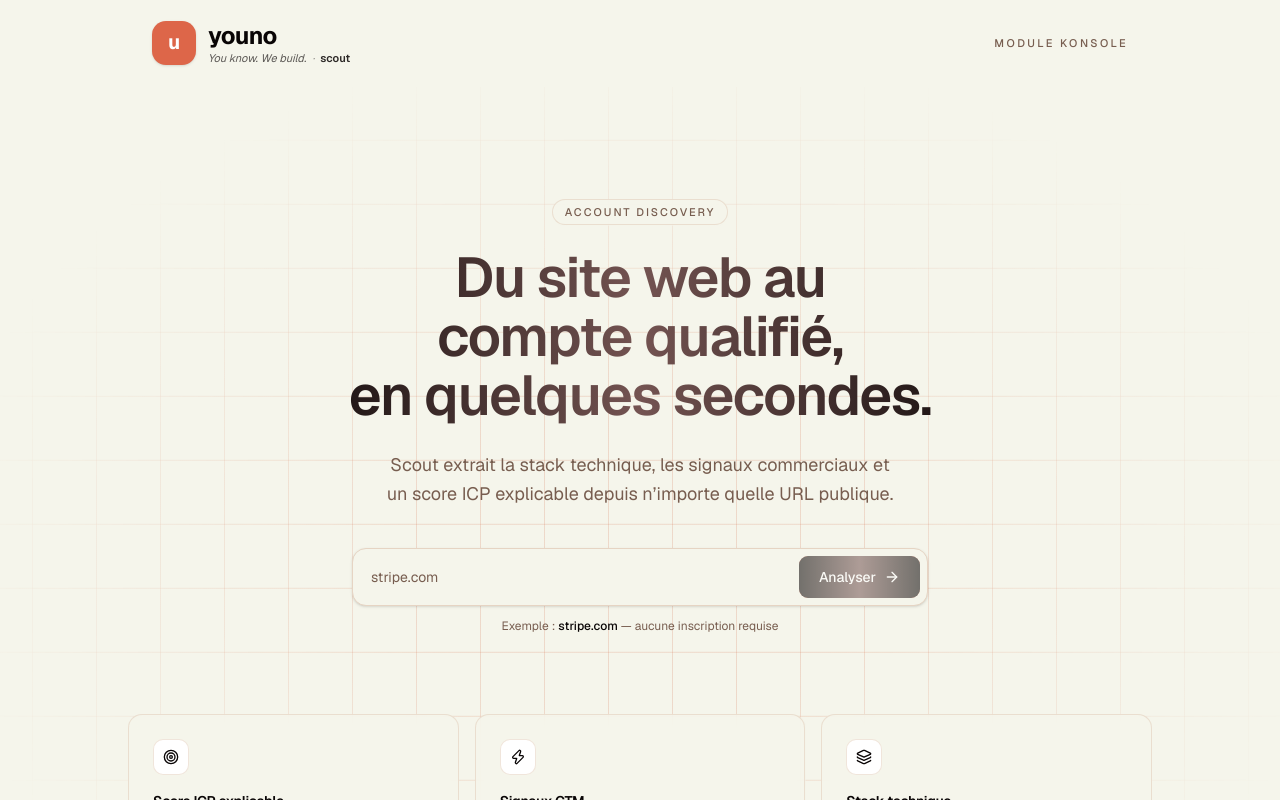
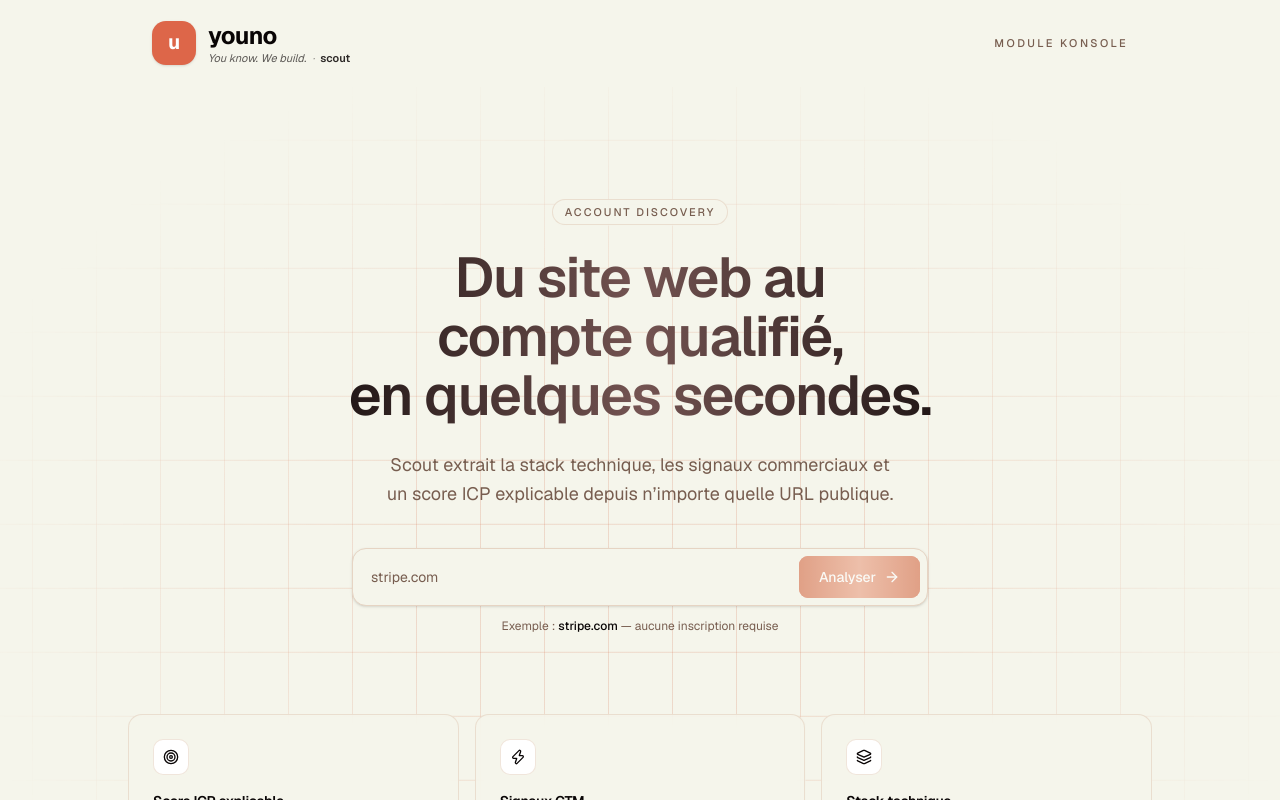
Before and after one commit to HamzaNADIFI07/Youno-Scout, a Next.js app: page / in a window 1280 px wide. Shown: the top 800 px of the page. Built offline with nearby package versions, Linux system fonts and the light colour scheme.

Commit message:
style: bring back orange gradient on CTA with 3-stop symmetric pattern

```diff
--- a/src/app/globals.css
+++ b/src/app/globals.css
@@ -145,14 +145,14 @@
 }
 
 .btn-scout {
-  background-image: linear-gradient(90deg, #090505 0%, #745452 50%, #090505 100%);
+  background-image: linear-gradient(90deg, #d05c35 0%, #e89476 50%, #d05c35 100%);
   color: #ffffff;
   transition: filter 200ms ease, box-shadow 200ms ease, transform 100ms ease;
 }
 
 .btn-scout:hover:not(:disabled) {
-  filter: brightness(1.15);
-  box-shadow: 0 10px 24px -12px rgb(9 5 5 / 0.5);
+  filter: brightness(1.05);
+  box-shadow: 0 10px 24px -12px rgb(208 92 53 / 0.5);
 }
 
 .btn-scout:disabled {
```
